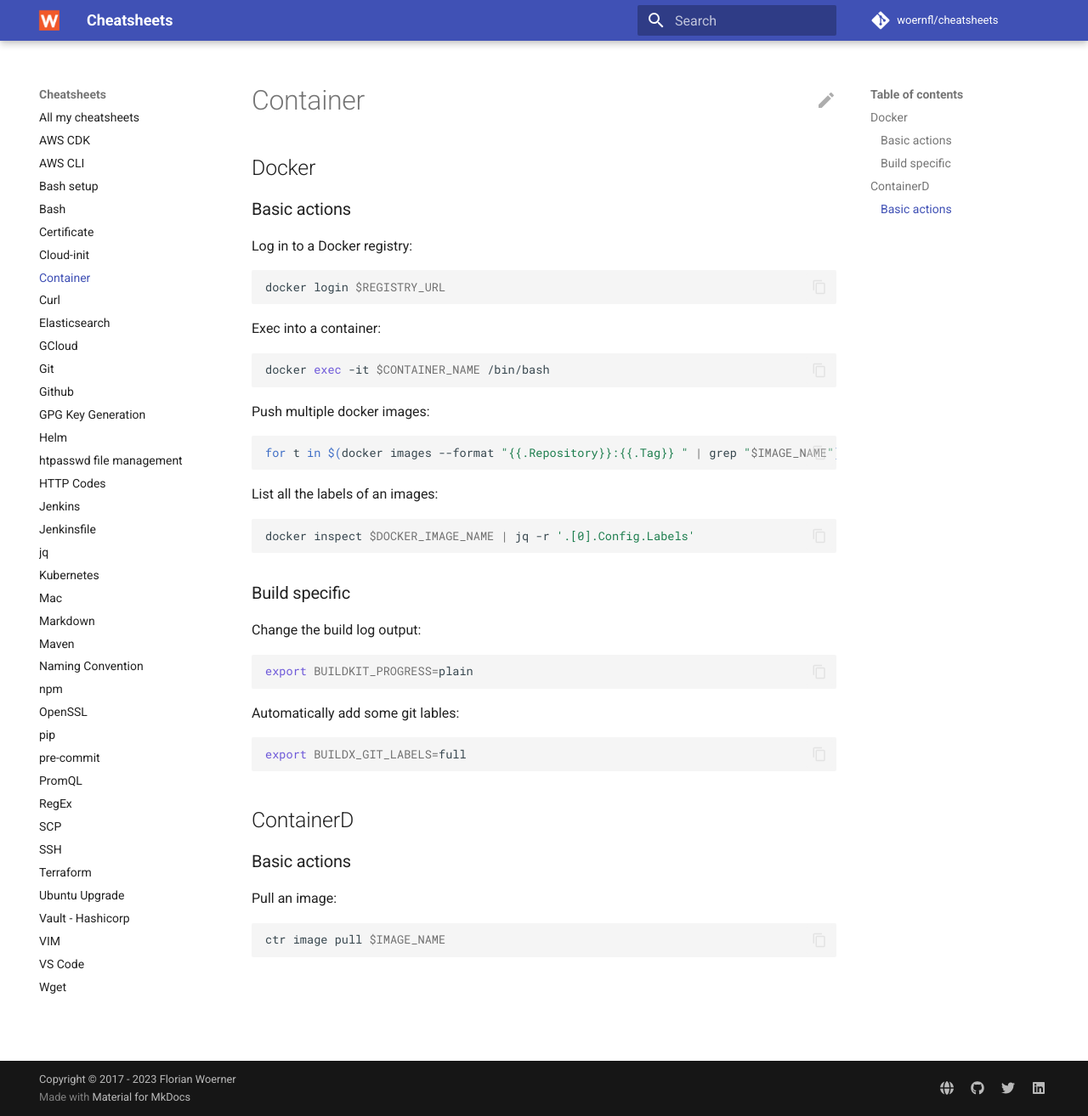
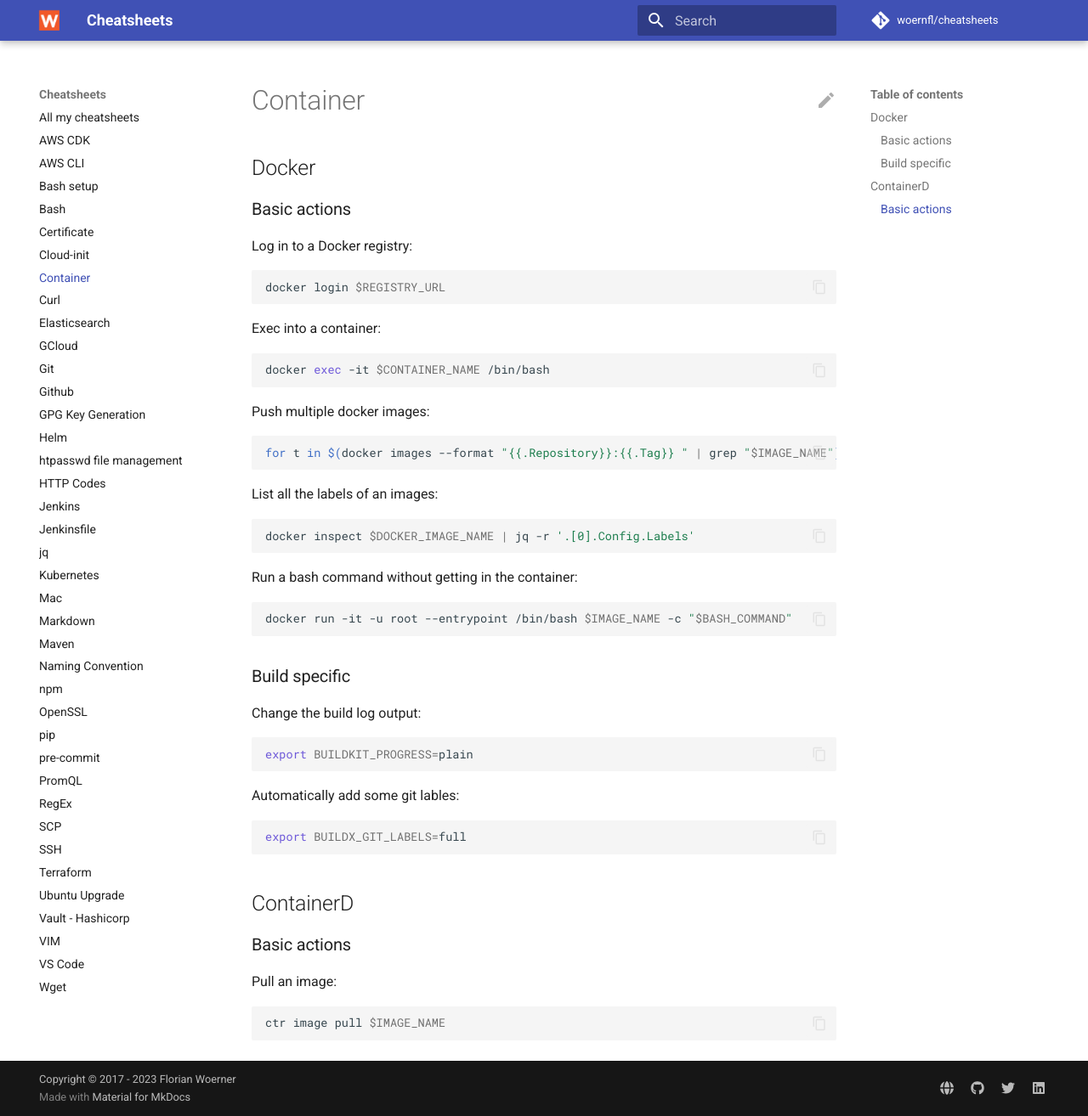
Before and after one commit to woernfl/cheatsheets, an MkDocs documentation site: the page built from docs/container.md, in a window 1280 px wide and 1314 px high. Shown: the whole window at 85% size. Built offline with MkDocs 1.6.1 and Material for MkDocs 9.7.7, drawn with Linux system fonts in a browser that asks for light colours; comment, search, counter and statistics services are not loaded.

Commit message:
Update container.md (#169)

````diff
--- a/docs/container.md
+++ b/docs/container.md
@@ -28,6 +28,12 @@
 docker inspect $DOCKER_IMAGE_NAME | jq -r '.[0].Config.Labels'
 ```
 
+Run a bash command without getting in the container:
+
+```bash
+docker run -it -u root --entrypoint /bin/bash $IMAGE_NAME -c "$BASH_COMMAND"
+```
+
 ### Build specific
 
 Change the build log output:
````
